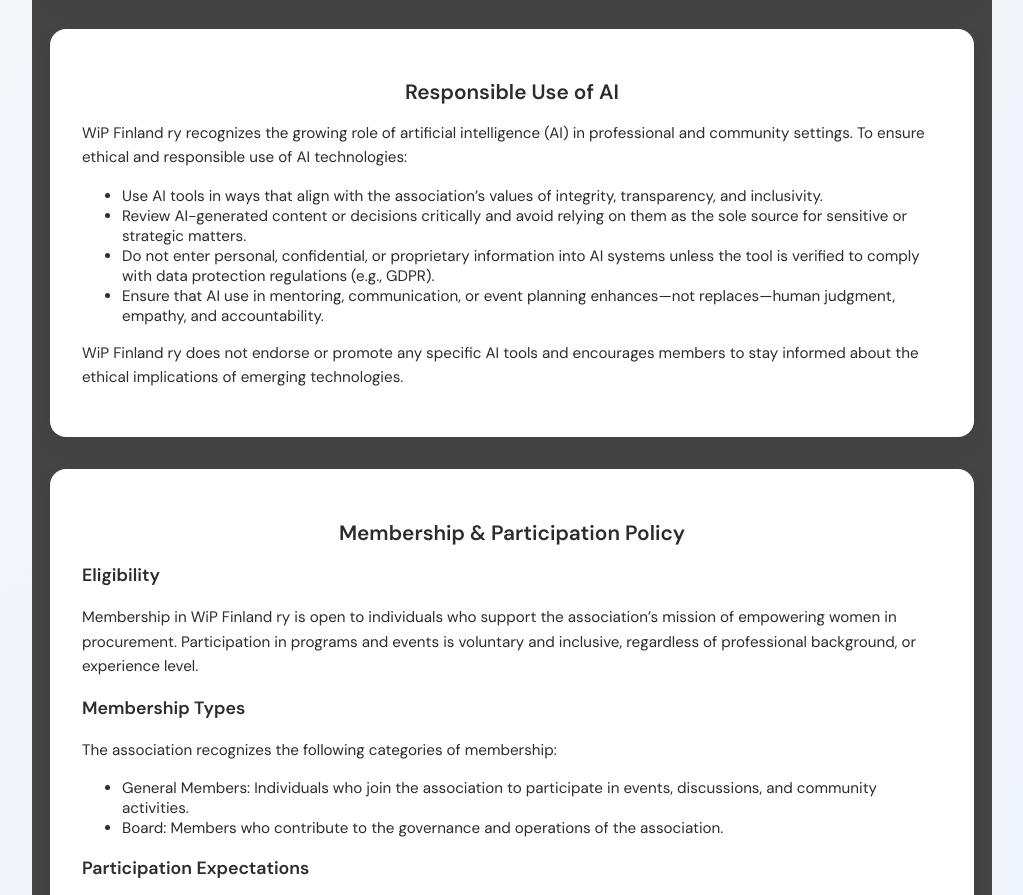
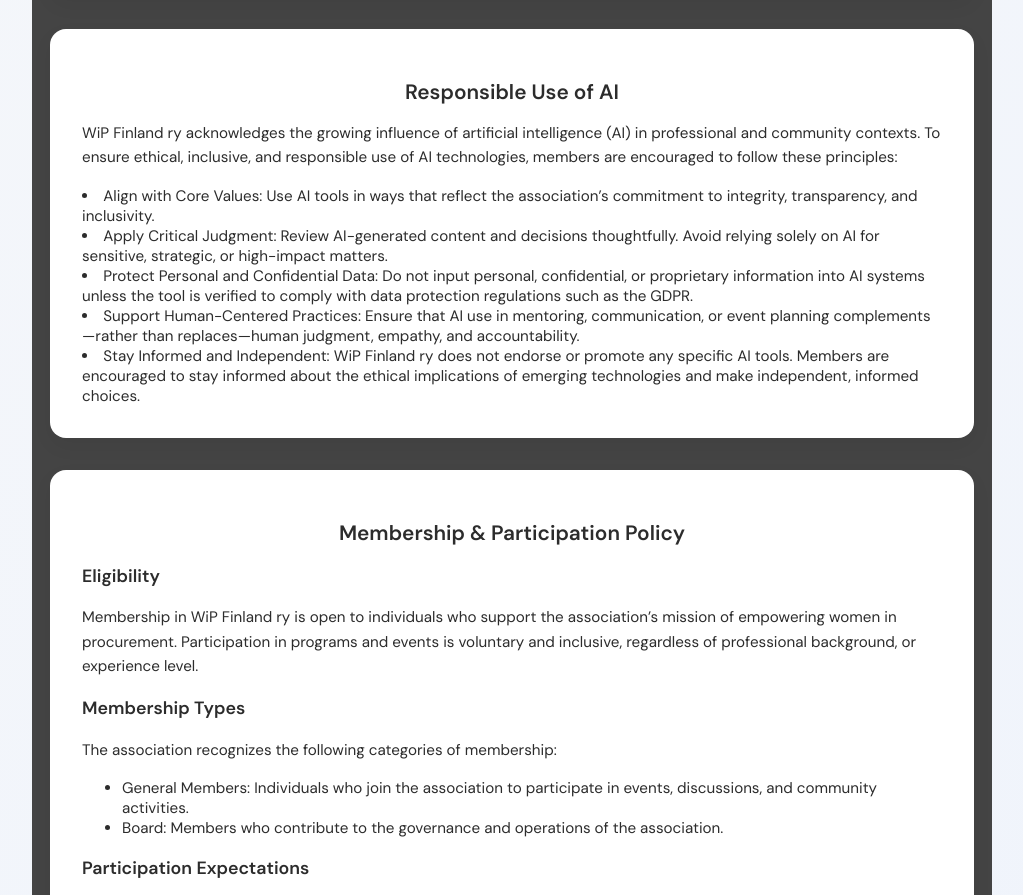
Before and after one commit to Skyfall2307/WiPFinlandry, a plain HTML site: page policy.html in a window 1280 px wide. Shown: the part 2724-3619 px from the top of the page, without its empty margins (128-1151 px from the left). Drawn offline with Linux system fonts and the light colour scheme.

Commit message:
Update policy.html

```diff
--- a/policy.html
+++ b/policy.html
@@ -101,14 +101,29 @@
 
     <div class="section-card" id="ResponsibleAI">
   <h2>Responsible Use of AI</h2>
-  <p>WiP Finland ry recognizes the growing role of artificial intelligence (AI) in professional and community settings. To ensure ethical and responsible use of AI technologies:</p>
-  <ul>
-    <li>Use AI tools in ways that align with the association’s values of integrity, transparency, and inclusivity.</li>
-    <li>Review AI-generated content or decisions critically and avoid relying on them as the sole source for sensitive or strategic matters.</li>
-    <li>Do not enter personal, confidential, or proprietary information into AI systems unless the tool is verified to comply with data protection regulations (e.g., GDPR).</li>
-    <li>Ensure that AI use in mentoring, communication, or event planning enhances—not replaces—human judgment, empathy, and accountability.</li>
+
+
+<p>WiP Finland ry acknowledges the growing influence of artificial intelligence (AI) in professional and community contexts. To ensure ethical, inclusive, and responsible use of AI technologies, members are encouraged to follow these principles:</p>
+
+
+ <li>Align with Core Values: Use AI tools in ways that reflect the association’s commitment to integrity, transparency, and inclusivity.</li>
+
+
+ <li>Apply Critical Judgment: Review AI-generated content and decisions thoughtfully. Avoid relying solely on AI for sensitive, strategic, or high-impact matters.</li>
+
+
+ <li>Protect Personal and Confidential Data: Do not input personal, confidential, or proprietary information into AI systems unless the tool is verified to comply with data protection regulations such as the GDPR.</li>
+
+
+ <li>Support Human-Centered Practices: Ensure that AI use in mentoring, communication, or event planning complements—rather than replaces—human judgment, empathy, and accountability.
+</li>
+
+ <li>Stay Informed and Independent: WiP Finland ry does not endorse or promote any specific AI tools. Members are encouraged to stay informed about the ethical implications of emerging technologies and make independent, informed choices.</li>
+
+
+
   </ul>
-  <p>WiP Finland ry does not endorse or promote any specific AI tools and encourages members to stay informed about the ethical implications of emerging technologies.</p>
+
 </div>
 
     <div class="section-card" id="Membership">
```
